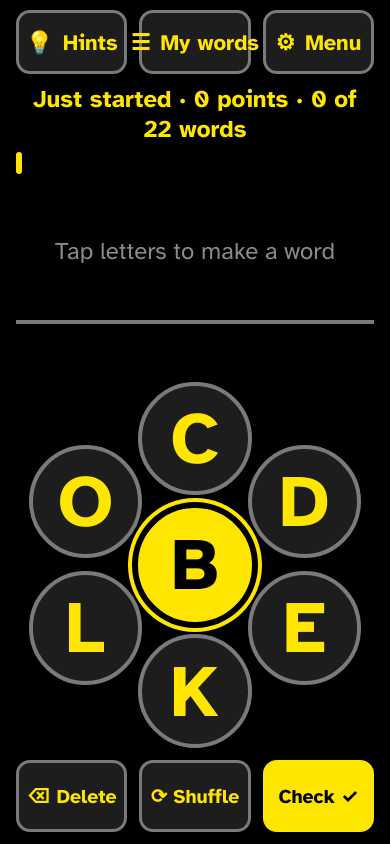
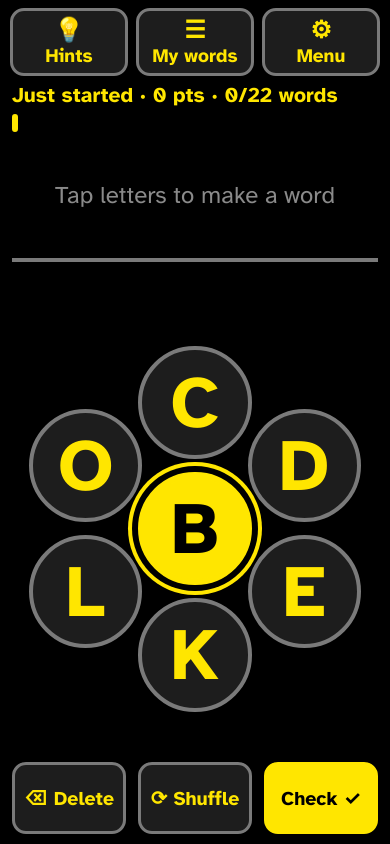
Before and after one commit to ramakocherlakota/amd-apps, a plain HTML site: page word-flower/index.html in a window 390 px wide. Drawn offline with Linux system fonts and the light colour scheme.

Commit message:
Word Guess and Word Flower: fit and look better on iPhone
Word Flower now sizes the flower to the space the other rows leave, so the
whole game fits on any screen (in iPhone Safari the top bar and score used to
be pushed off-screen); on phones the score is one short line. Both games show
top-bar icons above their labels on narrow screens, and Word Guess's keys are
wider on phones. Version 25a.

Co-Authored-By: Claude Opus 5.5 <noreply@anthropic.com>
Claude-Session: https://claude.ai/code/session_01CHYKFdUdcLXd5XLr5ebXuM

```diff
--- a/word-flower/app.js
+++ b/word-flower/app.js
@@ -378,7 +378,10 @@
 
   function renderScore() {
     const s = score();
-    $("score-text").textContent = `${rank(s)} · ${s} point${s === 1 ? "" : "s"} · ${game.found.length} of ${answers.length} words`;
+    // Phones get a shorter line so it fits on one row and leaves room for the flower.
+    $("score-text").textContent = window.innerWidth < 520 || window.innerHeight < 500
+      ? `${rank(s)} · ${s} pts · ${game.found.length}/${answers.length} words`
+      : `${rank(s)} · ${s} point${s === 1 ? "" : "s"} · ${game.found.length} of ${answers.length} words`;
     $("bar-fill").style.width = (maxScore ? Math.min(100, (100 * s) / maxScore) : 0) + "%";
   }
 
@@ -400,6 +403,13 @@
       el.style.setProperty("--word-size", `min(var(--word-max), ${Math.floor(avail / (w.length * 0.78 + 0.3))}px)`);
     }
     el.setAttribute("aria-label", w ? `Your word: ${w}` : "No letters yet");
+  }
+
+  function fitFlower() {
+    const cell = $("flower-cell");
+    const cap = settings.size === "huge" ? 820 : 760;
+    const size = Math.floor(Math.min(cell.clientWidth, cell.clientHeight, cap));
+    if (size > 0) document.documentElement.style.setProperty("--flower", size + "px");
   }
 
   function renderFlower() {
@@ -557,7 +567,7 @@
     settings[key] = value;
     save("settings", settings);
     applySettings();
-    if (key === "size") renderWord();
+    if (key === "size") { renderWord(); fitFlower(); }
     if (key === "rate") speak("This is the new speaking speed.");
     else if (key === "examples") speak(value ? "Letters will sound like this: B, as in ball." : "Letters will sound like this: B.");
     else speak(btn.textContent);
@@ -630,7 +640,12 @@
       else if (e.key === "Enter") { submit(); e.preventDefault(); }
       else if (e.key === " ") { shuffle(); e.preventDefault(); }
     });
-    window.addEventListener("resize", renderWord);
+    window.addEventListener("resize", () => { renderWord(); renderScore(); });
+    // Keep the flower as big as the leftover space allows, whatever the screen.
+    const cell = $("flower-cell");
+    if (window.ResizeObserver) new ResizeObserver(fitFlower).observe(cell);
+    window.addEventListener("resize", fitFlower);
+    fitFlower();
 
     if (synth) {
       loadVoices();
--- a/word-flower/index.html
+++ b/word-flower/index.html
@@ -35,7 +35,9 @@
     </button>
     <button id="word" class="word" type="button" aria-label="Your word"></button>
     <p id="message" class="message" aria-live="polite"></p>
-    <div id="flower" class="flower" role="group" aria-label="Letters"></div>
+    <div id="flower-cell" class="flower-cell">
+      <div id="flower" class="flower" role="group" aria-label="Letters"></div>
+    </div>
     <div class="actions">
       <button id="btn-delete" class="act" type="button">⌫ Delete</button>
       <button id="btn-shuffle" class="act" type="button">⟳ Shuffle</button>
@@ -134,7 +136,7 @@
         <p class="note">To try other voices on iPad: Settings → Accessibility → Read &amp; Speak → Voices → English. Safari often doesn’t offer downloaded “Enhanced” or “Premium” voices to web games, so they may not appear in this list. If one does, it’s chosen automatically.</p>
       </div>
 
-      <p class="note version">Version 2026-11-24j</p>
+      <p class="note version">Version 2026-11-25a</p>
     </div>
   </div>
 
--- a/word-flower/style.css
+++ b/word-flower/style.css
@@ -48,12 +48,12 @@
 :root {
   --flower: min(94vw, 54vh, 720px);
   --act-h: clamp(64px, 8.5vh, 96px);
-  --word-max: 120px;
+  --word-max: clamp(60px, 13vh, 120px);
 }
 :root[data-size="huge"] {
   --flower: min(98vw, 56vh, 780px);
   --act-h: clamp(72px, 9.5vh, 112px);
-  --word-max: 150px;
+  --word-max: clamp(70px, 16vh, 150px);
 }
 @media (min-aspect-ratio: 1/1) {
   :root { --flower: min(52vw, calc(100vh - 120px), 760px); }
@@ -117,7 +117,7 @@ button { cursor: pointer; }
   display: grid;
   grid-template-columns: minmax(0, 1fr);
   grid-template-areas: "score" "word" "message" "flower" "actions";
-  grid-template-rows: auto auto auto 1fr auto;
+  grid-template-rows: auto auto auto minmax(0, 1fr) auto;
   justify-items: center;
   align-items: center;
   gap: clamp(6px, 1.4vh, 16px);
@@ -126,9 +126,9 @@ button { cursor: pointer; }
 }
 @media (min-aspect-ratio: 1/1) {
   .game {
-    grid-template-columns: minmax(0, 1fr) auto;
+    grid-template-columns: minmax(0, 1fr) minmax(0, 1.15fr);
     grid-template-areas: "score flower" "word flower" "message flower" "actions flower";
-    grid-template-rows: auto 1fr auto auto;
+    grid-template-rows: auto minmax(0, 1fr) auto auto;
     column-gap: 24px;
   }
 }
@@ -215,9 +215,21 @@ button { cursor: pointer; }
 }
 
 /* ---------- The flower of letters ---------- */
+/* The flower fills whatever space the other rows leave (app.js measures this
+   cell and sets --flower), so the whole game fits on any screen. */
+.flower-cell {
+  grid-area: flower;
+  width: 100%;
+  height: 100%;
+  min-width: 0;
+  min-height: 0;
+  display: flex;
+  align-items: center;
+  justify-content: center;
+}
 .flower {
-  grid-area: flower;
   position: relative;
+  flex: none;
   width: var(--flower);
   height: var(--flower);
 }
@@ -414,3 +426,39 @@ button { cursor: pointer; }
   font-size: clamp(26px, 3.6vw, 38px);
   line-height: 1.4;
 }
+
+/* Phones: icon above label in the top bar, so the labels fit. */
+@media (max-width: 520px) {
+  .topbar { gap: 8px; padding: 8px 10px 0; }
+  .bar-btn {
+    flex-direction: column;
+    gap: 2px;
+    min-height: 68px;
+    padding: 4px 2px;
+    font-size: 19px;
+    line-height: 1.1;
+  }
+  .bar-icon { font-size: 24px; }
+}
+
+/* Phones: a little less space around the score and message, more for the flower. */
+@media (max-width: 520px) {
+  .game { gap: 4px; padding: 6px 12px 10px; }
+  .score { gap: 6px; }
+  .score-text { font-size: 21px; white-space: nowrap; }
+  .bar { height: 18px; }
+  .message { font-size: 22px; }
+}
+
+/* Very short screens (a phone held sideways): compact the left-hand column. */
+@media (max-height: 500px) {
+  :root { --word-max: 56px; --act-h: 50px; }
+  .topbar { padding-top: 6px; }
+  .bar-btn { min-height: 48px; }
+  .game { gap: 4px; padding: 6px 12px 8px; }
+  .score { gap: 4px; }
+  .score-text { font-size: 20px; white-space: nowrap; }
+  .bar { height: 14px; border-width: 2px; }
+  .word .placeholder { font-size: 20px; }
+  .message { font-size: 20px; }
+}
--- a/word-guess/style.css
+++ b/word-guess/style.css
@@ -458,3 +458,27 @@ button { cursor: pointer; }
   font-size: clamp(26px, 3.6vw, 38px);
   line-height: 1.4;
 }
+
+/* Phones: icon above label in the top bar, so the labels fit. */
+@media (max-width: 520px) {
+  .topbar { gap: 8px; padding: 8px 10px 0; }
+  .bar-btn {
+    flex-direction: column;
+    gap: 2px;
+    min-height: 68px;
+    padding: 4px 2px;
+    font-size: 19px;
+    line-height: 1.1;
+  }
+  .bar-icon { font-size: 24px; }
+}
+
+/* Phones: tighter gaps and margins so ten keys across get as wide as possible. */
+@media (max-width: 520px) {
+  .keyboard { gap: 6px; padding: 0 3px 8px; }
+  .kb-row { gap: 3px; }
+  .key { border-width: 2px; border-radius: 8px; }
+  .row { gap: 8px; }
+  :root { --tile: min(var(--tile-cap), calc((100vw - 20px - (var(--n) - 1) * 8px) / var(--n)), 21vh); }
+  .play { padding: 6px 10px; }
+}
```
Also changed, not shown: gin/index.html (+1 -1 lines), word-guess/index.html (+1 -1 lines).
